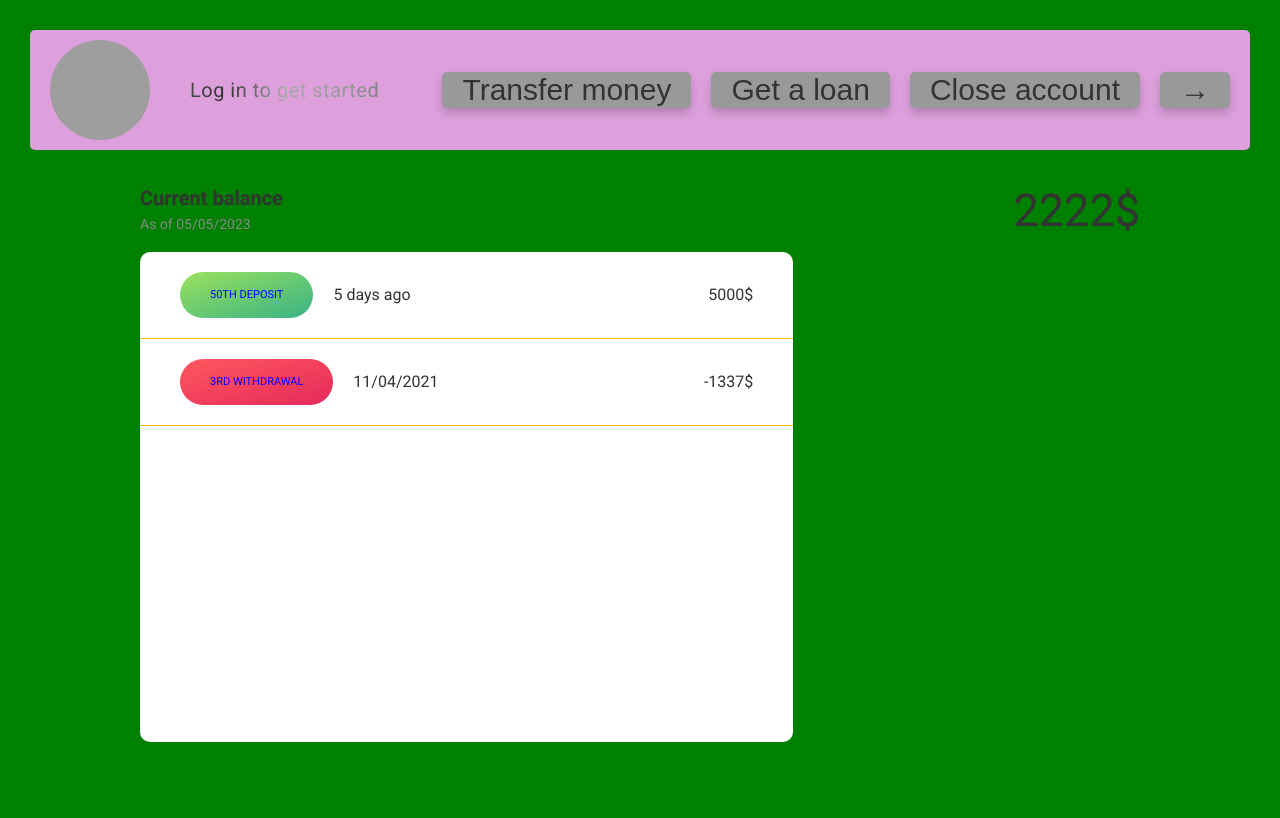
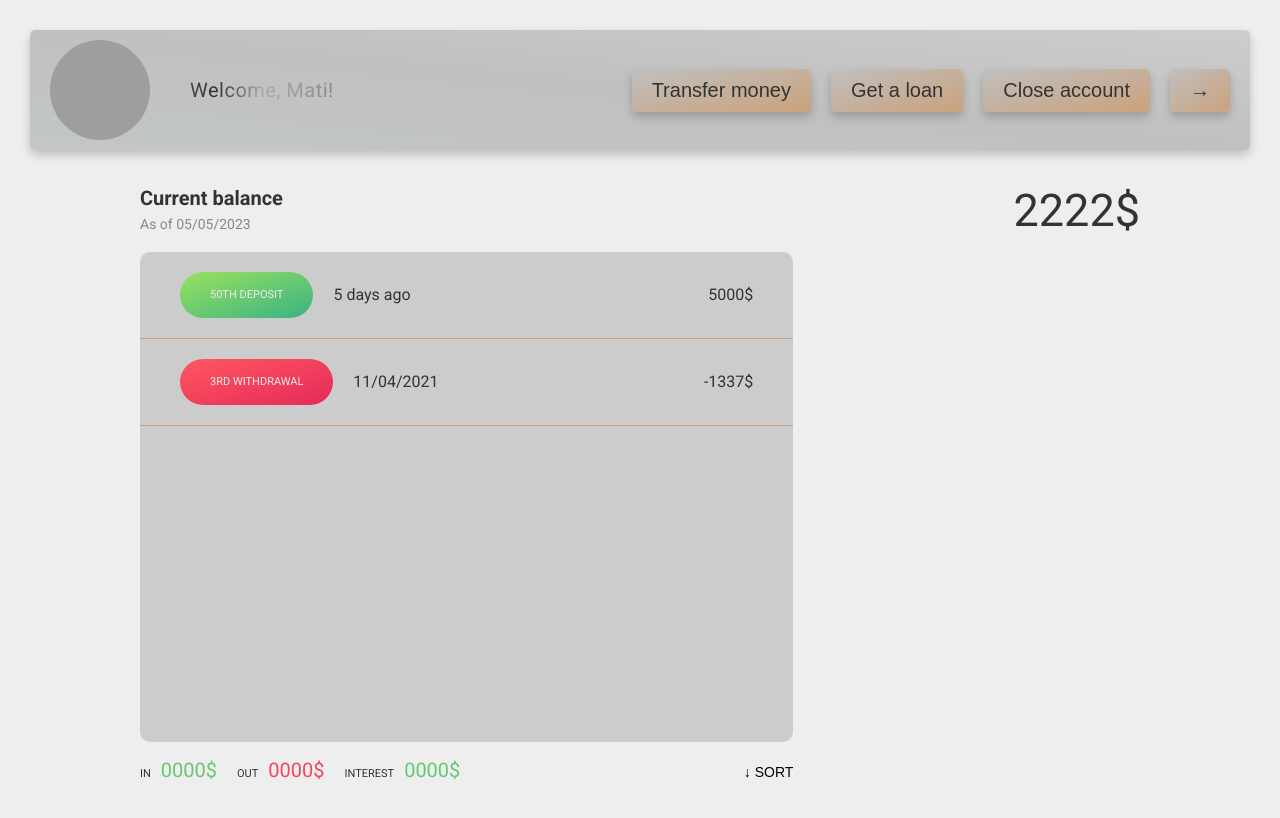
Before and after one commit to Mateusz-Miszczak/swiftBank, a website: page index.html in a window 1280 px wide. Drawn offline with Linux system fonts and the light colour scheme; grey boxes are pictures that could not be loaded.

Commit message:
Summary component created and styled, created new variables with colors, structured code a bit

```diff
--- a/index.html
+++ b/index.html
@@ -52,7 +52,7 @@
             class="navigation__welcome-logo-img"
           />
         </div>
-        <p class="navigation__welcome-message">Log in to get started</p>
+        <p class="navigation__welcome-message">Welcome, Mati!</p>
       </div>
 
       <div class="navigation__buttons">
@@ -97,6 +97,17 @@
           <div class="movements__value">-1337$</div>
         </div>
       </div>
+
+      <!-- SUMMARY COMPONENT -->
+      <div class="summary">
+        <p class="summary__label">In</p>
+        <p class="summary__value summary__value--in">0000$</p>
+        <p class="summary__label">Out</p>
+        <p class="summary__value summary__value--out">0000$</p>
+        <p class="summary__label">Interest</p>
+        <p class="summary__value summary__value--interest">0000$</p>
+        <button class="btn btn--sort">&downarrow; SORT</button>
+      </div>
     </main>
     <script src="script.js"></script>
   </body>
--- a/sass/abstracts/_variables.scss
+++ b/sass/abstracts/_variables.scss
@@ -16,6 +16,19 @@ $color-grey-dark-5: #aaa;
 
 $color-white: #fff;
 $color-black: #000;
+
+$color-gold: #cba17b;
+$color-silver-1: #c0c0c0;
+$color-silver-2: #cdcdcd;
+$color-silver-3: #c3c7c7;
+
+$color-green-1: #9be15d;
+$color-green-2: #66c873;
+$color-green-3: #39b385;
+
+$color-red-1: #ff585f;
+$color-red-2: #f5465d;
+$color-red-3: #e52a5a;
 
 // FONT SIZES
 $tiny-font-size: 1.1rem;
@@ -40,6 +53,7 @@ $letter-sp-small: 0.05rem;
 $default-line-height: 1.6rem;
 
 // MARGINS
+$margin-tiny: 1rem;
 $margin-small: 2rem;
 $margin-medium: 4rem;
 $margin-big: 6rem;
--- a/sass/base/_base.scss
+++ b/sass/base/_base.scss
@@ -12,5 +12,5 @@ html {
 
 body {
   box-sizing: border-box;
-  background-color: green;
+  background-color: $color-grey-light-2;
 }
--- a/sass/components/_button.scss
+++ b/sass/components/_button.scss
@@ -1,15 +1,16 @@
 .btn {
-  font-size: $big-font-size;
+  font-size: $medium-font-size;
   border: none;
   border-radius: $borad-tiny;
+  background-color: transparent;
+  background-image: linear-gradient(to top left, $color-gold, $color-silver-1);
+  cursor: pointer;
 
   &__submit {
-    padding: 0.1rem 2rem;
+    padding: 1rem 2rem;
 
-    background-color: $color-grey-dark-4;
     color: inherit;
     box-shadow: 0 5px 10px rgba($color-black, 0.2);
-    cursor: pointer;
 
     transition: all 0.3s;
     @include scaleToNormalSlowMixin;
@@ -26,4 +27,11 @@
       box-shadow: 0 5px 10px rgba($color-black, 0.4);
     }
   }
+
+  &--sort {
+    margin-left: auto;
+    background: none;
+    font-size: $small-font-size;
+    font-weight: $regular;
+  }
 }
--- a/sass/components/_movements.scss
+++ b/sass/components/_movements.scss
@@ -1,6 +1,6 @@
 .movements {
   grid-row: 2 / span 3;
-  background-color: $color-white;
+  background-color: $color-grey-light-3;
   border-radius: $borad-small;
   overflow: scroll;
 
@@ -8,23 +8,31 @@
     display: flex;
     align-items: center;
     padding: 2rem 4rem;
-    border-bottom: 0.1rem solid $color-test-2;
+    border-bottom: 0.1rem solid $color-gold;
   }
 
   &__type {
     font-size: $tiny-font-size;
     text-transform: uppercase;
     font-weight: $regular;
-    color: $color-test;
+    color: $color-grey-light-2;
     padding: 1.5rem 3rem;
     border-radius: $borad-huge;
     margin-right: 2rem;
 
     &--deposit {
-      background-image: linear-gradient(to top left, #39b385, #9be15d);
+      background-image: linear-gradient(
+        to top left,
+        $color-green-3,
+        $color-green-1
+      );
     }
     &--withdrawal {
-      background-image: linear-gradient(to top left, #e52a5a, #ff585f);
+      background-image: linear-gradient(
+        to top left,
+        $color-red-3,
+        $color-red-1
+      );
     }
   }
 
--- /dev/null
+++ b/sass/components/_summary.scss
@@ -0,0 +1,26 @@
+.summary {
+  display: flex;
+  grid-row: 5 / 6;
+  align-items: baseline;
+
+  &__label {
+    font-size: $tiny-font-size;
+    font-weight: $regular;
+    text-transform: uppercase;
+    margin-right: $margin-tiny;
+  }
+
+  &__value {
+    font-size: $medium-font-size;
+    margin-right: $margin-small;
+  }
+
+  &__value--in,
+  &__value--interest {
+    color: $color-green-2;
+  }
+
+  &__value--out {
+    color: $color-red-2;
+  }
+}
--- a/sass/layout/_login.scss
+++ b/sass/layout/_login.scss
@@ -2,7 +2,7 @@
   display: none;
   visibility: hidden;
   position: absolute;
-  left: -100rem;
+  left: -100vw;
 
   height: 90vh;
 
--- a/sass/layout/_navigation.scss
+++ b/sass/layout/_navigation.scss
@@ -6,8 +6,14 @@
   padding: 0 2rem;
   margin: 0 auto;
   margin-bottom: 2rem;
-  background-color: plum;
+  background-image: linear-gradient(
+    to top right,
+    $color-silver-3,
+    $color-silver-1,
+    $color-silver-2
+  );
   border-radius: $borad-tiny;
+  box-shadow: 0 5px 10px rgba($color-black, 0.2);
 
   &__welcome-logo-container {
     display: flex;
--- a/sass/main.scss
+++ b/sass/main.scss
@@ -10,6 +10,7 @@
 @import 'components/balance';
 @import 'components/button';
 @import 'components/movements';
+@import 'components/summary';
 
 @import 'layout/app';
 @import 'layout/footer';
```
Also changed, not shown: css/style.css.
